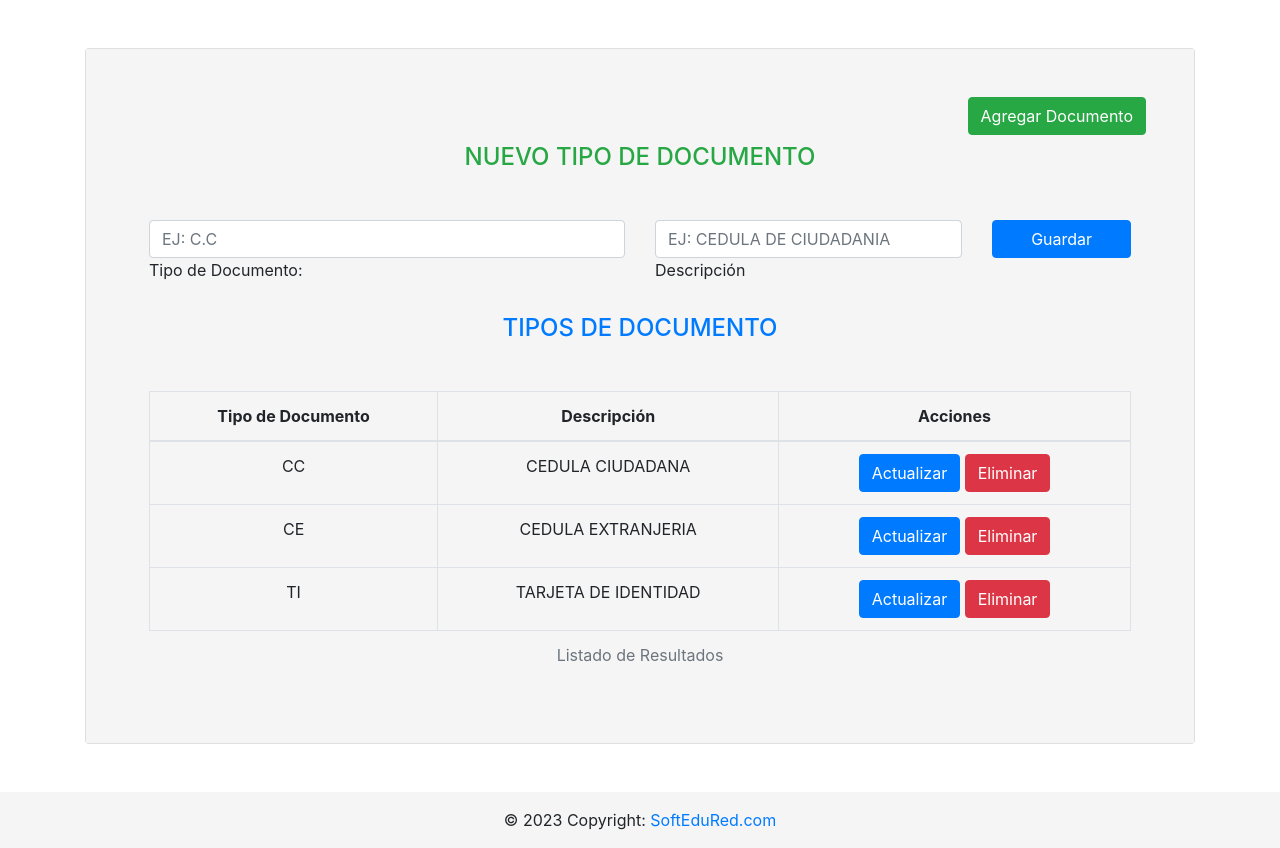
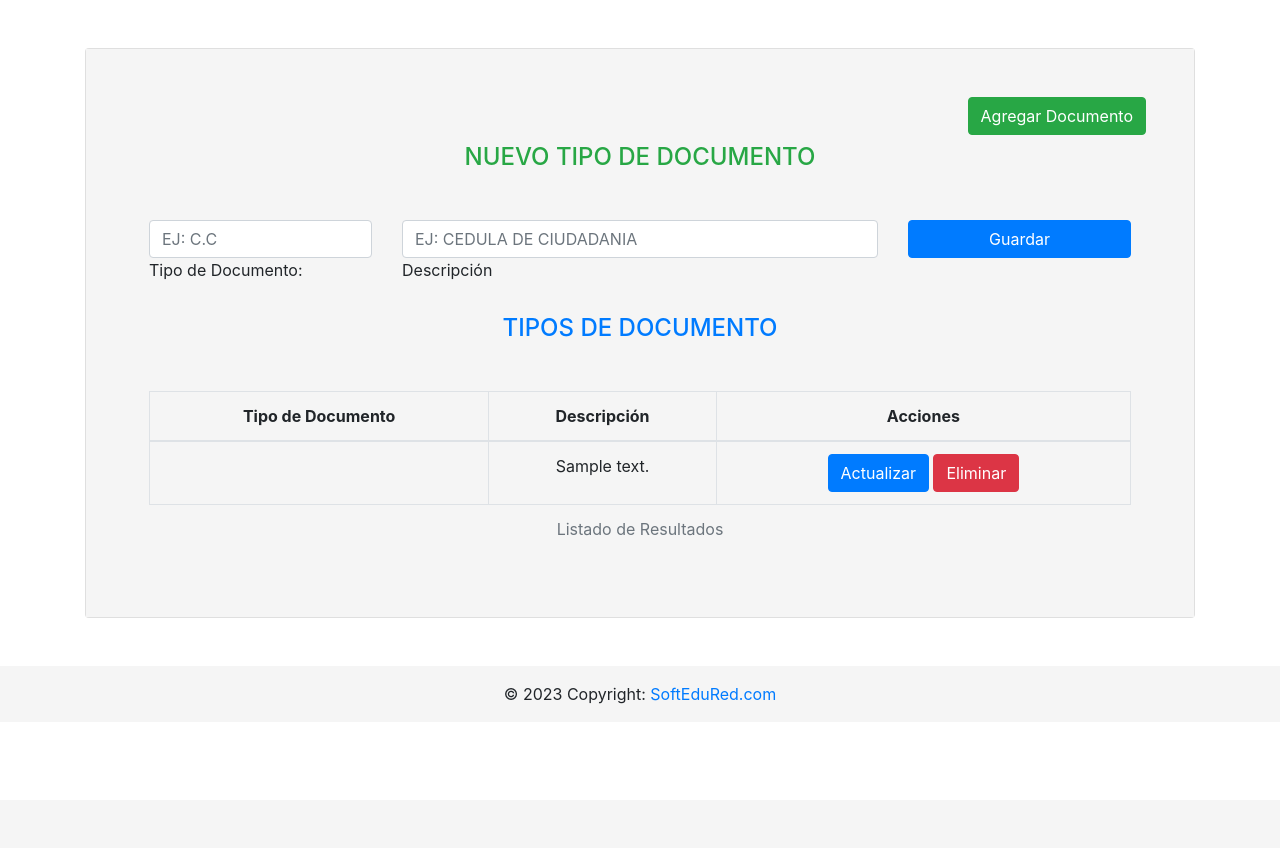
Before and after one commit to Juan-Carlos-Estevez-Vargas/SoftEduRed, a PHP site: the page made by views/atributes/documentTypeView.php in a window 1280 px wide. After the commit the page ends 704 px from the top, so only its background shows below. Run offline with PHP 8.4, Linux system fonts and the light colour scheme; data comes from the database, SQL or seed files in the repository; tables that the repository leaves empty or names only in its code hold one stand-in row (values such as "Sample post"); some libraries are stand-ins or nearby versions.

Commit message:
migración entidad tipo documento a la nueva base de datos

```diff
--- a/views/atributes/documentTypeView.php
+++ b/views/atributes/documentTypeView.php
@@ -9,15 +9,15 @@
 
 		if ($action == 'update') {
 			$update = new DocumentTypeDAO();
-			$update->updateDocumentType($_POST['doc'],$_POST['doc'],$_POST['desc_doc']);
+			$update->updateDocumentType($_POST['id_document_type'], $_POST['document_type'],$_POST['description']);
 		} elseif ($action == 'register') {
 			$insert = new DocumentTypeDAO();
-			$insert ->registerDocumentType($_POST['doc'],$_POST['desc_doc']);
+			$insert ->registerDocumentType($_POST['document_type'],$_POST['description']);
 		} elseif ($action == 'delete') {
 			$delete = new DocumentTypeDAO();
-			$delete->deleteDocumentType($_GET['id_doc']);
+			$delete->deleteDocumentType($_GET['id_document_type']);
 		} elseif ($action == 'edit') {
-			$id = $_GET['id_doc'];
+			$id = $_GET['id_document_type'];
 		}
 	}
 ?>
@@ -55,24 +55,24 @@
                           <h4 class="mb-5 text-uppercase text-center text-success">Nuevo Tipo de Documento</h4>
 
                           <div class="row">
-                            <div class="col-md-6">
+                            <div class="col-md-3">
                               <div class="form-outline">
-                                <input id="space" type="text" name="doc" placeholder="Ej: C.C" required
+                                <input type="text" name="document_type" placeholder="Ej: C.C" required
                                   style="text-transform:uppercase" class="form-control" maxlength="3" />
-                                <label class=" form-label">Tipo de Documento:</label>
+                                <label class="form-label" for="document_type">Tipo de Documento:</label>
                               </div>
                             </div>
 
-                            <div class="col-md-4">
+                            <div class="col-md-6">
                               <div class="form-outline">
-                                <input id="spacen" type="text" name="desc_doc" placeholder="Ej: Cedula de Ciudadania"
-                                  style="text-transform:uppercase" class="form-control " required maxlength="35"
+                                <input type="text" name="description" placeholder="Ej: Cedula de Ciudadania"
+                                  style="text-transform:uppercase" class="form-control" required maxlength="35"
                                   minlength="2" />
-                                <label class="form-label">Descripción</label>
+                                <label class="form-label" for="description">Descripción</label>
                               </div>
                             </div>
 
-                            <div class="col-md-2">
+                            <div class="col-md-3">
                               <div class="form-outline">
                                 <input id="boton" type="submit" class="btn btn-primary btn-block" value="Guardar"
                                   onclick="this.form.action ='?action=register'" />
@@ -88,12 +88,12 @@
                   <div class="container-fluid">
                     <div class="row">
                       <div class="col-md-12">
-                        <?php if (!empty($_GET['id_doc']) && !empty($_GET['action']) && !empty($id)) { ?>
+                        <?php if (!empty($_GET['id_document_type']) && !empty($_GET['action']) && !empty($id)) { ?>
                         <form action="#" method="post" enctype="multipart/form-data">
                           <?php
 														$sql = "
-                              SELECT * FROM type_of_document
-                              WHERE cod_document = '$id'
+                              SELECT * FROM document_type
+                              WHERE id_document_type = '$id'
                             ";
 														$query = $db->query($sql);
 														while ($r = $query->fetch(PDO::FETCH_ASSOC)) {
@@ -101,25 +101,28 @@
                           <h4 class="mb-5 text-uppercase text-center text-success">Actualizar Tipo de Documento</h4>
 
                           <div class="row">
-                            <div class="col-md-6">
+                            <input type="text" name="id_document_type" value="<?php echo $r['id_document_type']?>"
+                              style="display: none;" />
+
+                            <div class="col-md-3">
                               <div class="form-outline">
-                                <input id="space" type="text" name="doc" placeholder="Ej: C.C" required
+                                <input type="text" name="document_type" placeholder="Ej: C.C" required
                                   style="text-transform:uppercase" class="form-control" maxlength="3"
-                                  value="<?php echo $r['cod_document']?>" />
-                                <label class="form-label">Tipo de Documento:</label>
+                                  value="<?php echo $r['type']?>" />
+                                <label class="form-label" for="document_type">Tipo de Documento:</label>
                               </div>
                             </div>
 
-                            <div class="col-md-4">
+                            <div class="col-md-6">
                               <div class="form-outline">
-                                <input id="spacen" type="text" name="desc_doc" placeholder="Ej: Cedula de Ciudadania"
+                                <input type="text" name="description" placeholder="Ej: Cedula de Ciudadania"
                                   style="text-transform:uppercase" class="form-control"
-                                  value="<?php echo $r['Des_doc']?>" required maxlength="35" minlength="2" />
-                                <label class="form-label">Descripción</label>
+                                  value="<?php echo $r['description']?>" required maxlength="35" minlength="2" />
+                                <label class="form-label" for="description">Descripción</label>
                               </div>
                             </div>
 
-                            <div class="col-md-2">
+                            <div class="col-md-3">
                               <div class="form-outline">
                                 <input id="boton" type="submit" class="btn btn-primary btn-block" value="Actualizar"
                                   onclick="this.form.action = '?action=update';" />
@@ -137,7 +140,7 @@
 
                   <div class="col-md-12 text-center mt-4">
                     <?php
-											$sql = "SELECT * FROM type_of_document";
+											$sql = "SELECT * FROM document_type";
 											$query = $db->query($sql);
 
 											if ($query->rowCount()>0):
@@ -156,13 +159,15 @@
                         <tbody>
                           <?php while ($row = $query->fetch(PDO::FETCH_ASSOC)): ?>
                           <tr>
-                            <td><?php echo $row['cod_document']; ?></td>
-                            <td><?php echo $row['Des_doc']; ?></td>
+                            <td><?php echo $row['type']; ?></td>
+                            <td><?php echo $row['description']; ?></td>
                             <td>
-                              <a class="btn btn-primary" href="?action=edit&id_doc=<?php echo $row['cod_document'];?>">
+                              <a class="btn btn-primary"
+                                href="?action=edit&id_document_type=<?php echo $row['id_document_type'];?>">
                                 Actualizar
                               </a>
-                              <a class="btn btn-danger" href="?action=delete&id_doc=<?php echo $row['cod_document'];?>"
+                              <a class="btn btn-danger"
+                                href="?action=delete&id_document_type=<?php echo $row['id_document_type'];?>"
                                 onclick="confirmDelete(event)">
                                 Eliminar
                               </a>
```
Also changed, not shown: persistence/atributes/DocumentTypeDAO.php (+35 -26 lines).
